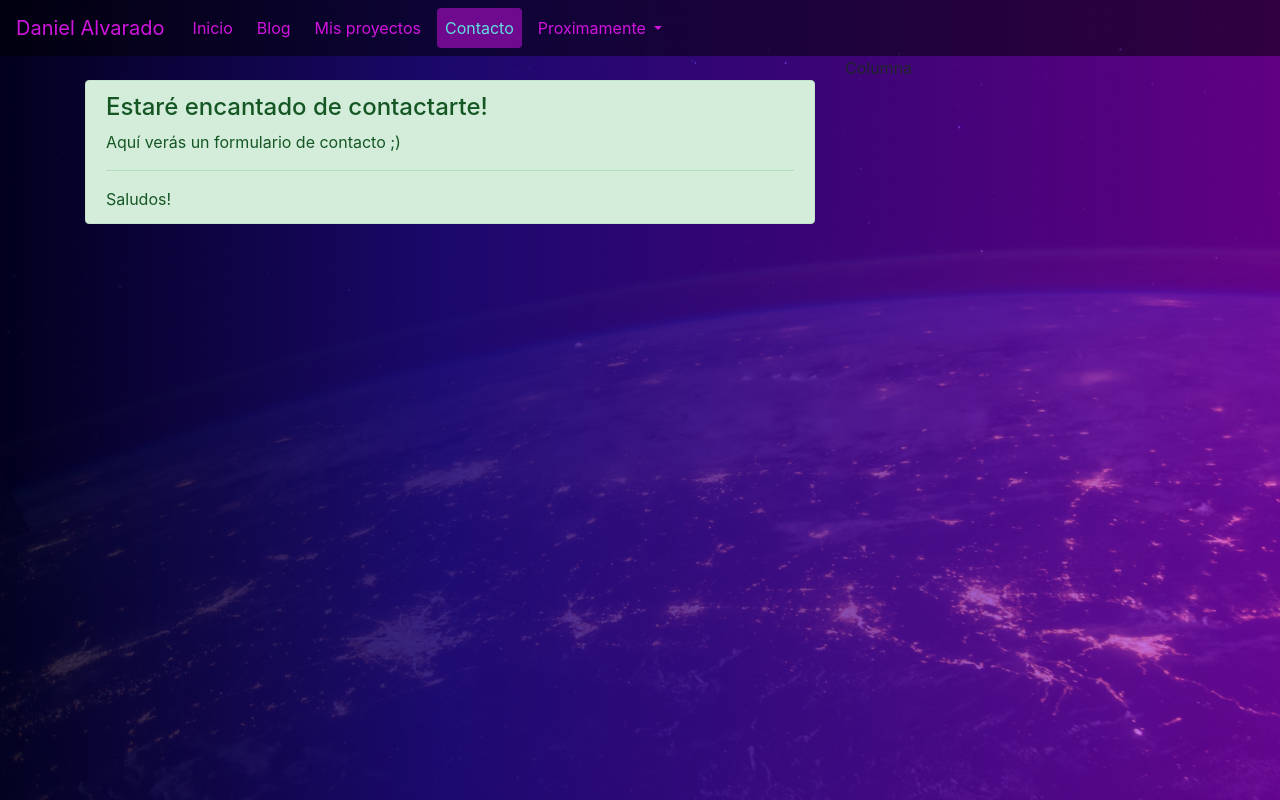
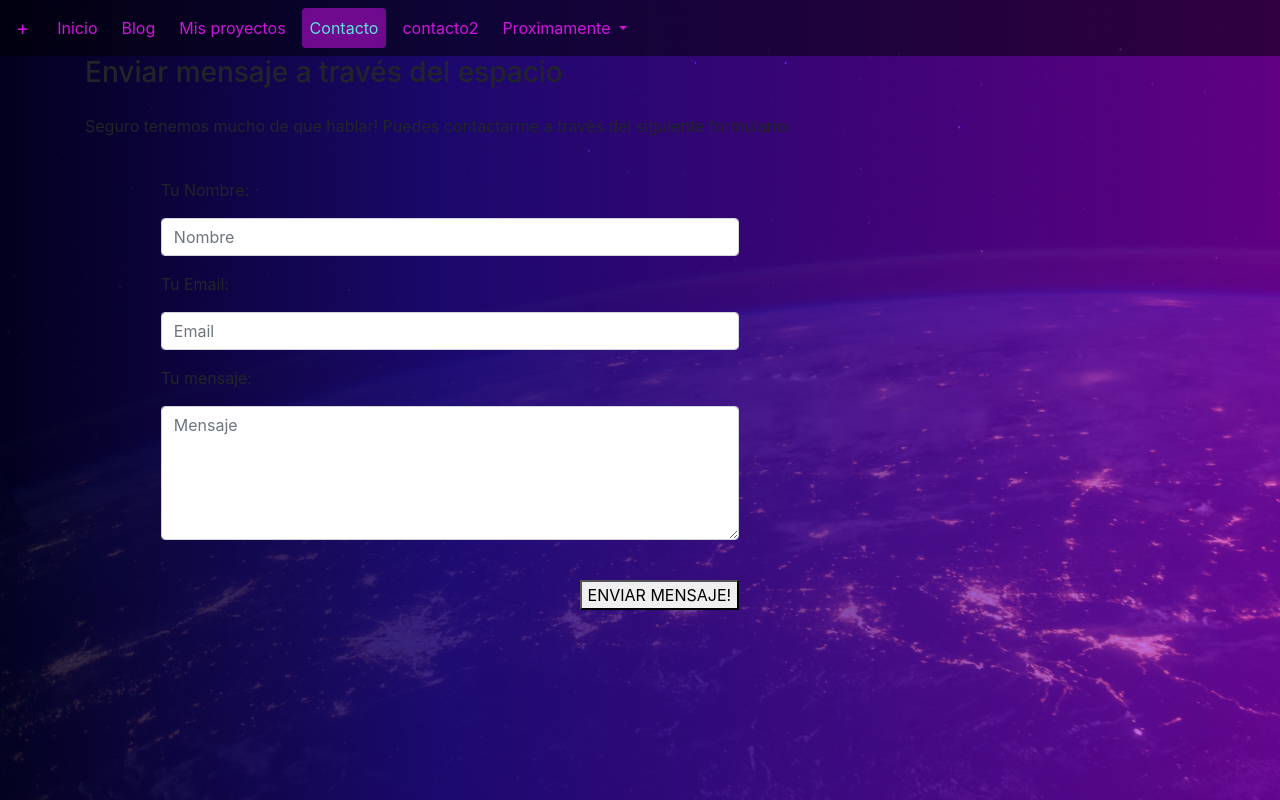
Before and after one commit to milanod2012/website_flask, a Flask app: page /contacto in a window 1280 px wide. Run offline with Flask 3, Linux system fonts and the light colour scheme; some libraries are stand-ins or nearby versions.

Commit message:
first branch

```diff
--- a/run.py
+++ b/run.py
@@ -1,14 +1,24 @@
 from flask import Flask, render_template, request
+import requests, json
+from forms import miformulario
+from flask_bootstrap import Bootstrap
+from flask_recaptcha import ReCaptcha
 app=Flask(__name__)
+app.secret_key ="CLAVE_SECRETA"
+Bootstrap(app)
+recaptcha=ReCaptcha(app)
+app.config['RECAPTCHA_SITE_KEY'] = '6LeomcEpAAAAACRw2qzxHtJNa_VyZBTc74YjuZ9Z'
+app.config['RECAPTCHA_SECRET_KEY'] = '6LeomcEpAAAAACgH_o-eobTG70gAINH-QYDRhsnh'
 
 #home
 @app.route('/', methods=['GET', 'POST'])
 def index():
-    if request.method == "POST":
+    return render_template('/index.html')
+    '''if request.method == "POST":
         nombre=request.form["Nombre"]
         return render_template('/index.html',nombre=nombre)
     else:
-        return render_template('/index.html')
+    return render_template('/index.html')'''
 
 #mis proyectos
 @app.route('/mis-proyectos' ,methods = ['GET'] )
@@ -19,9 +29,37 @@ def mostrarproyectos():
 def blog():
     return render_template('/blog.html')
 #contacto
-@app.route('/contacto', methods=['GET'])
+@app.route("/contacto", methods=['GET', 'POST'])
 def contacto():
-    return render_template( '/contacto.html')
+    sitekey = "6LeomcEpAAAAACRw2qzxHtJNa_VyZBTc74YjuZ9Z"
+    if request.method == "POST":
+        name = request.form['Nombre']
+        email = request.form['Email']
+        Mensaje = request.form['Mensaje']
+        respuesta_del_captcha = request.form['g-recaptcha-response']
+
+        if comprobar_humano(respuesta_del_captcha):
+           #Si devuelve True
+            status = "Exito."
+            print (status)
+        else:
+           #Si devuelve False
+            status = "Error, vuelve a comprobar que no eres un robot."
+            print (status)
+    return render_template("contacto.html", sitekey=sitekey)
+
+#CONTACTO2 - FLASKFORMS WTFORMS
+@app.route("/contacto2", methods=["GET", "POST"])
+def contacto2():
+    miform = miformulario()
+    if miform.validate_on_submit() and recaptcha.verify():
+        print(f"Name:{miform.nombre.data},Email:{miform.email.data},message:{miform.message.data}")
+    else:
+        print("Algún dato es invalido")
+    return render_template("contacto2.html", form=miform)
+
+
+
 
 
 if __name__ == '__main__':
--- a/templates/base/base.html
+++ b/templates/base/base.html
@@ -1,45 +1,52 @@
 <!DOCTYPE html>
-<html lang="en">
+<html lang="es">
+
 <head>
     <meta charset="UTF-8">
     <meta http-equiv="X-UA-Compatible" content="IE=edge">
     <meta name="viewport" content="width=device-width, initial-scale=1.0">
     <title>{% block title%} {%endblock%}</title>
     <!--BOOTSTRAP CSS -->
-    <link rel="stylesheet" href="https://stackpath.bootstrapcdn.com/bootstrap/4.4.1/css/bootstrap.min.css" integrity="sha384-Vkoo8x4CGsO3+Hhxv8T/Q5PaXtkKtu6ug5TOeNV6gBiFeWPGFN9MuhOf23Q9Ifjh" crossorigin="anonymous">
+    <link rel="stylesheet" href="https://stackpath.bootstrapcdn.com/bootstrap/4.4.1/css/bootstrap.min.css"
+        integrity="sha384-Vkoo8x4CGsO3+Hhxv8T/Q5PaXtkKtu6ug5TOeNV6gBiFeWPGFN9MuhOf23Q9Ifjh" crossorigin="anonymous">
        <link rel="stylesheet" href="{{ url_for('static', filename='css/base.css' ) }}">
-
+       {%block head%}
+       {%endblock%}
 </head>
-
-
 
 <body>
     <div class="capa1">
         {% include "nav/nav-bar.html" %}
-
+        {%block inicio%}
+        {%endblock%}
         <div class="container-fluid"> <!--Esto es un contenedor principal-->
-            <div class="container">    <!-- Aquí estamos usando la clase "container" de Bootstrap -->
-                <div class="row">    <!-- Aquí estamos usando la clase "row" que significa "Fila", "o hilera"-->
+            <div class="container"> <!-- Aquí estamos usando la clase "container" de Bootstrap -->
+                <div class="row"> <!-- Aquí estamos usando la clase "row" que significa "Fila", "o hilera"-->
                     <div class="col-8">
                         {%block columna8 %}
-
                         {%endblock %}
-                </div>     <!-- Aquí nos esta creando una columna de tamaño 8-->
+                    </div> <!-- Aquí nos esta creando una columna de tamaño 8-->
                     <div class="col-4">
                         {% block columna4 %}
-
                         {% endblock %}
-                </div>     <!-- Aquí nos esta creando una columna de tamaño 4-->
-            </div>                               <!--Cierra el row-->
-        </div>                                   <!-- Cierra el container-->
+                    </div> <!-- Aquí nos esta creando una columna de tamaño 4-->
+                </div> <!--Cierra el row-->
+            </div> <!-- Cierra el container-->
         </div>
     </div>
 
     <!-- jQuery first, then Popper.js, then Bootstrap JS -->
-<script src="https://code.jquery.com/jquery-3.4.1.slim.min.js" integrity="sha384-J6qa4849blE2+poT4WnyKhv5vZF5SrPo0iEjwBvKU7imGFAV0wwj1yYfoRSJoZ+n" crossorigin="anonymous"></script>
-<script src="https://cdn.jsdelivr.net/npm/popper.js@1.16.0/dist/umd/popper.min.js" integrity="sha384-Q6E9RHvbIyZFJoft+2mJbHaEWldlvI9IOYy5n3zV9zzTtmI3UksdQRVvoxMfooAo" crossorigin="anonymous"></script>
-<script src="https://stackpath.bootstrapcdn.com/bootstrap/4.4.1/js/bootstrap.min.js" integrity="sha384-wfSDF2E50Y2D1uUdj0O3uMBJnjuUD4Ih7YwaYd1iqfktj0Uod8GCExl3Og8ifwB6" crossorigin="anonymous"></script>
+    <script src="https://code.jquery.com/jquery-3.4.1.slim.min.js"
+        integrity="sha384-J6qa4849blE2+poT4WnyKhv5vZF5SrPo0iEjwBvKU7imGFAV0wwj1yYfoRSJoZ+n"
+        crossorigin="anonymous"></script>
+    <script src="https://cdn.jsdelivr.net/npm/popper.js@1.16.0/dist/umd/popper.min.js"
+        integrity="sha384-Q6E9RHvbIyZFJoft+2mJbHaEWldlvI9IOYy5n3zV9zzTtmI3UksdQRVvoxMfooAo"
+        crossorigin="anonymous"></script>
+    <script src="https://stackpath.bootstrapcdn.com/bootstrap/4.4.1/js/bootstrap.min.js"
+        integrity="sha384-wfSDF2E50Y2D1uUdj0O3uMBJnjuUD4Ih7YwaYd1iqfktj0Uod8GCExl3Og8ifwB6"
+        crossorigin="anonymous"></script>
     <script src="{{url_for('static',filename='js/tittle-efect.js')}}"></script>
 
 </body>
+
 </html>
--- a/templates/contacto.html
+++ b/templates/contacto.html
@@ -1,23 +1,54 @@
 {% extends "base/base.html" %}
+{%block head%}
+<script src="https://www.google.com/recaptcha/api.js"></script>
+{%endblock%}
+{% block title %}Contacto{% endblock %}
+{%block columna8 %}
+<div class ="contenedor-neon-int">
+  <div class = "title-neon" >
+    <h3>Enviar mensaje a través del espacio</h3>
+    <p class="mb-4"></p>
+    <p class = "ligh-white">Seguro tenemos mucho de que hablar! Puedes contactarme a través del siguiente formulario:</p>
+    <br>
 
-{% block title %}Contacto{% endblock %}
+  </div>
+  <form action = "/contacto" method = "post" class = "form-horizontal">
 
-{%block columna8 %}
+  <div class="form-group">
 
-<br>
-<div class="alert alert-success" role="alert">
-    <h4 class="alert-heading">Estaré encantado de contactarte!</h4>
-    <p>Aquí verás un formulario de contacto ;)</p>
-    <hr>
-    <p class="mb-0">Saludos!</p>
+    <div class="col-sm-10 ml-auto mr-auto">
+      <p>Tu Nombre:</p>
+      <input type="name" name = "Nombre" class="form-control" placeholder="Nombre">
+    </div>
   </div>
-
-
+  <div class="form-group">
+    <div class="col-sm-10 ml-auto mr-auto">
+      <p>Tu Email:</p>
+      <input type="email" name = "Email" class="form-control" placeholder="Email">
+    </div>
+  </div>
+  <div class="form-group">
+    <div class="col-sm-10 ml-auto mr-auto">
+      <p>Tu mensaje:</p>
+      <textarea name = "Mensaje" rows="5" cols="20" class="form-control" placeholder="Mensaje"></textarea>
+    </div>
+  </div>
+  <div class="g-recaptcha" align = "center" data-sitekey="{{sitekey}}"></div>
+    <div class="col-sm-10 ml-auto mr-auto">
+      <br>
+      <div align = "right">
+      <a href="#"><button type="submit">
+        <span></span>
+        <span></span>
+        <span></span>
+        <span></span>
+        ENVIAR MENSAJE!
+      </button></a>
+    </div>
+    </div>
+    <br>
+  </div>
+</form>
 {%endblock %}
-
-
   {% block columna4 %}
-<p>Columna</p>
-
-
   {% endblock %}
--- a/templates/nav/nav-bar.html
+++ b/templates/nav/nav-bar.html
@@ -1,6 +1,6 @@
 <link rel="stylesheet" href="{{ url_for('static', filename='css/nav-bar.css' ) }}">
 <nav class="navbar navbar-expand-lg navbar">
-    <a class="navbar-brand" href="{{ url_for('index')}}">Daniel Alvarado</a>
+    <a class="navbar-brand" href="{{ url_for('index')}}">+</a>
     <button class="navbar-toggler" type="button" data-toggle="collapse" data-target="#navbarNavDropdown" aria-controls="navbarNavDropdown" aria-expanded="false" aria-label="Toggle navigation">
       <span class="navbar-toggler-icon"></span>
     </button>
@@ -18,6 +18,9 @@
         <li class="nav-item {% if request.endpoint=='contacto' %}active{%endif %}">
             <a class="nav-link" href="{{ url_for('contacto')}}">Contacto</a>
           </li>
+          <li class="nav-item {% if request.endpoint=='contacto2' %}active{%endif %}">
+            <a class="nav-link" href="{{ url_for('contacto2')}}">contacto2</a>
+          </li>
         <li class="nav-item dropdown">
           <a class="nav-link dropdown-toggle" href="#" id="navbarDropdownMenuLink" role="button" data-toggle="dropdown" aria-haspopup="true" aria-expanded="false">
            Proximamente
```
Also changed, not shown: forms.py (added, +17 -0 lines), templates/contacto2.html (added, +43 -0 lines), 2 other files. Lines whose indentation alone changed are shown as unchanged.
